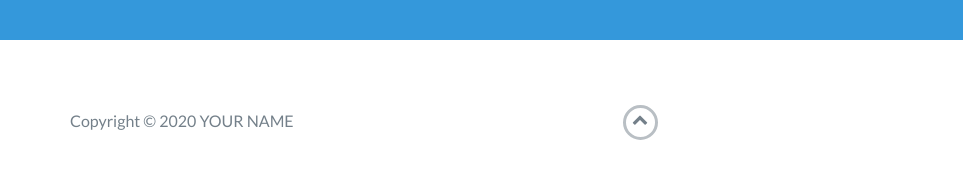
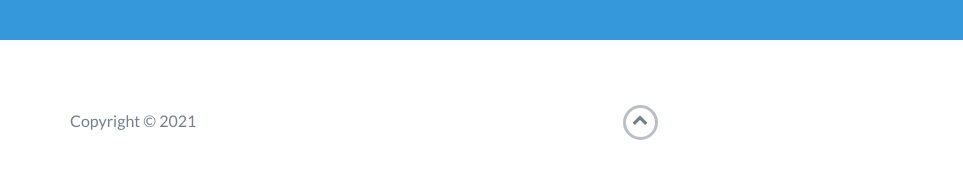
Before and after one commit to min98-k/min98-k.github.io, a website: page index.html in a window 1280 px wide. Shown: the part 3882-4061 px from the top of the page, 0-963 px from the left. Drawn offline with nearby package versions, Linux system fonts and the light colour scheme.

Commit message:
Update index.html

```diff
--- a/index.html
+++ b/index.html
@@ -233,7 +233,7 @@
             <div class="row">
                 <div class="col-sm-5 copyright">
                     <p>
-                        Copyright &copy; 2020 YOUR NAME
+                        Copyright &copy; 2021
                     </p>
                 </div>
                 <div class="col-sm-2 top">
```
